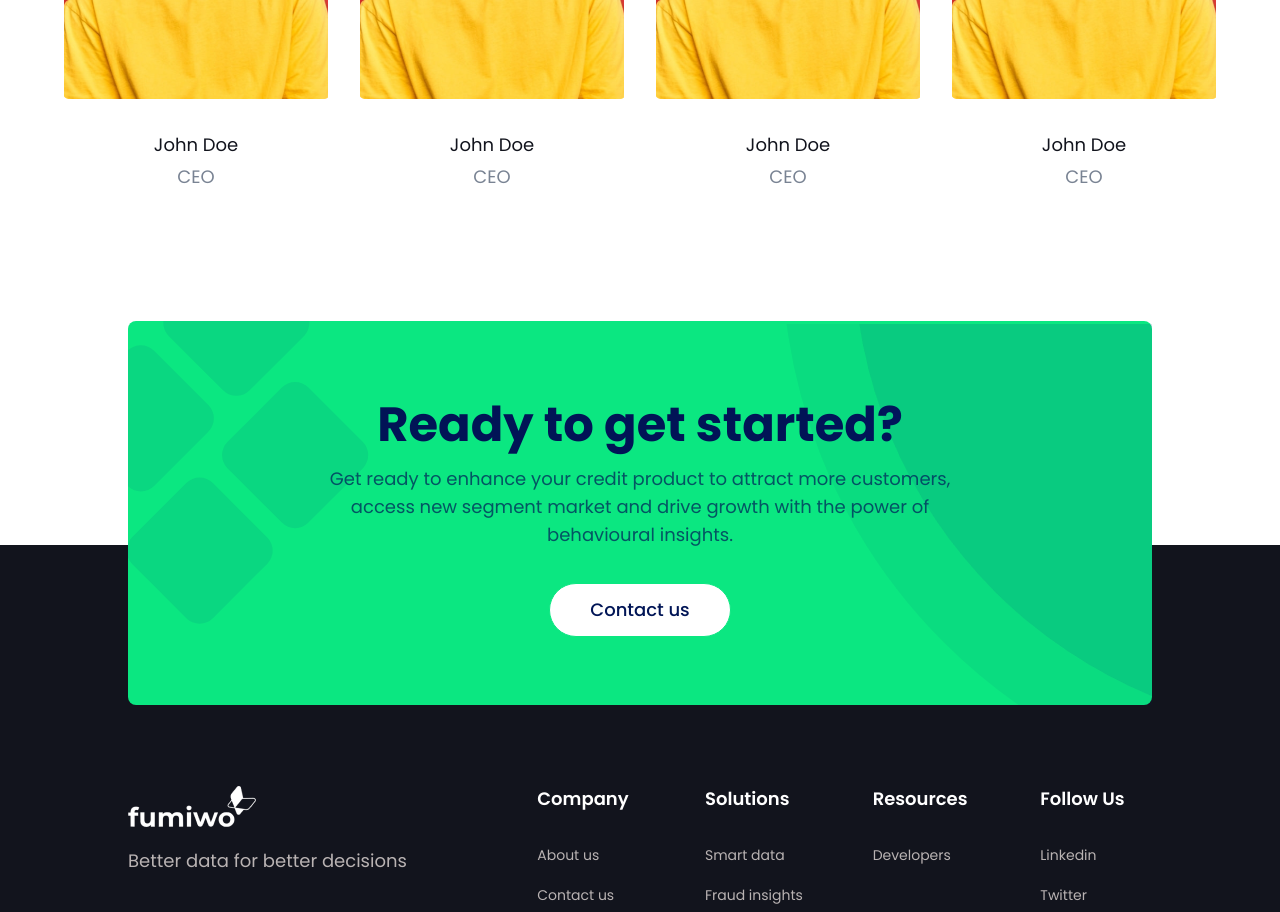
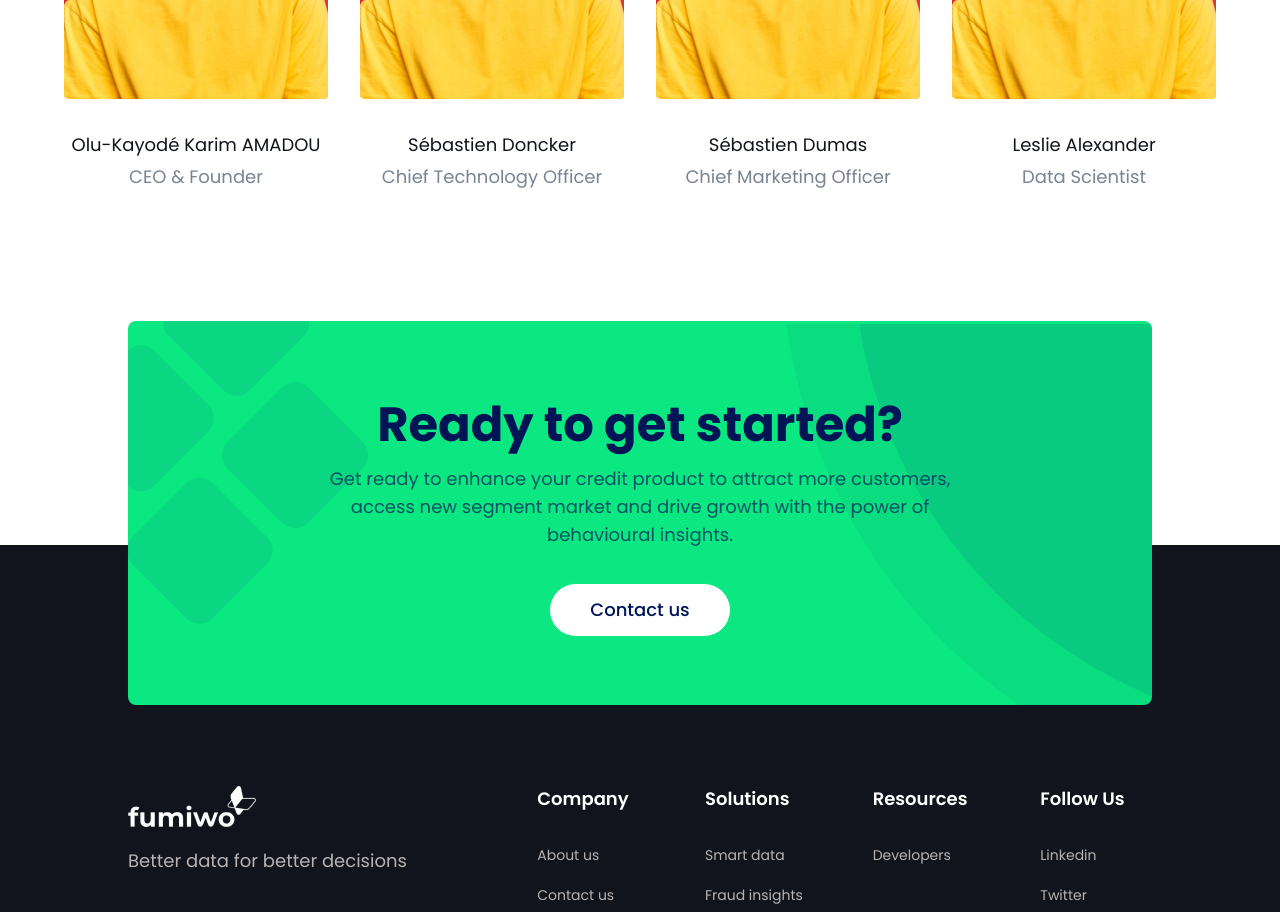
Before and after one commit to Fumiwoio2024/fumiwo-website, a Next.js app: page /about-us in a window 1280 px wide. Shown: the part 3220-4132 px from the top of the page. Built offline with nearby package versions, Linux system fonts and the light colour scheme.

Commit message:
add team member names

```diff
--- a/src/components/about/Team.tsx
+++ b/src/components/about/Team.tsx
@@ -6,23 +6,23 @@ import Divider from '../global/Divider'
 
 const team = [
 	{
-		name: 'John Doe',
-		role: 'CEO',
+		name: 'Olu-Kayodé Karim AMADOU',
+		role: 'CEO & Founder',
 		image: member1
 	},
 	{
-		name: 'John Doe',
-		role: 'CEO',
+		name: 'Sébastien Doncker',
+		role: 'Chief Technology Officer',
 		image: member1
 	},
 	{
-		name: 'John Doe',
-		role: 'CEO',
+		name: 'Sébastien Dumas',
+		role: 'Chief Marketing Officer',
 		image: member1
 	},
 	{
-		name: 'John Doe',
-		role: 'CEO',
+		name: 'Leslie Alexander',
+		role: 'Data Scientist',
 		image: member1
 	},
 ]
```
